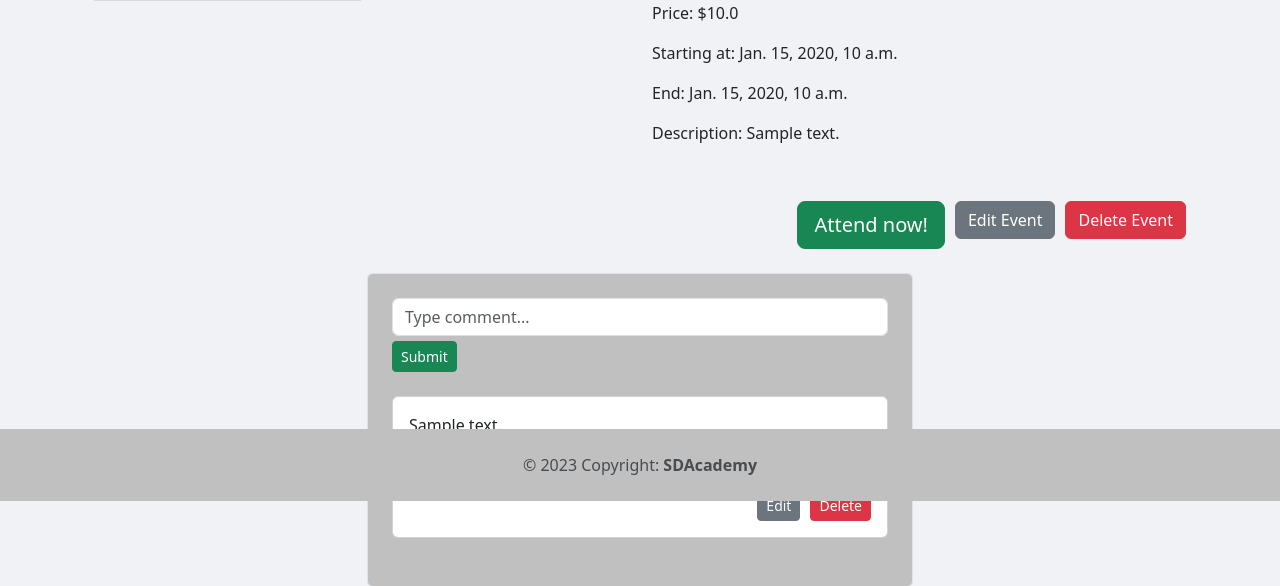
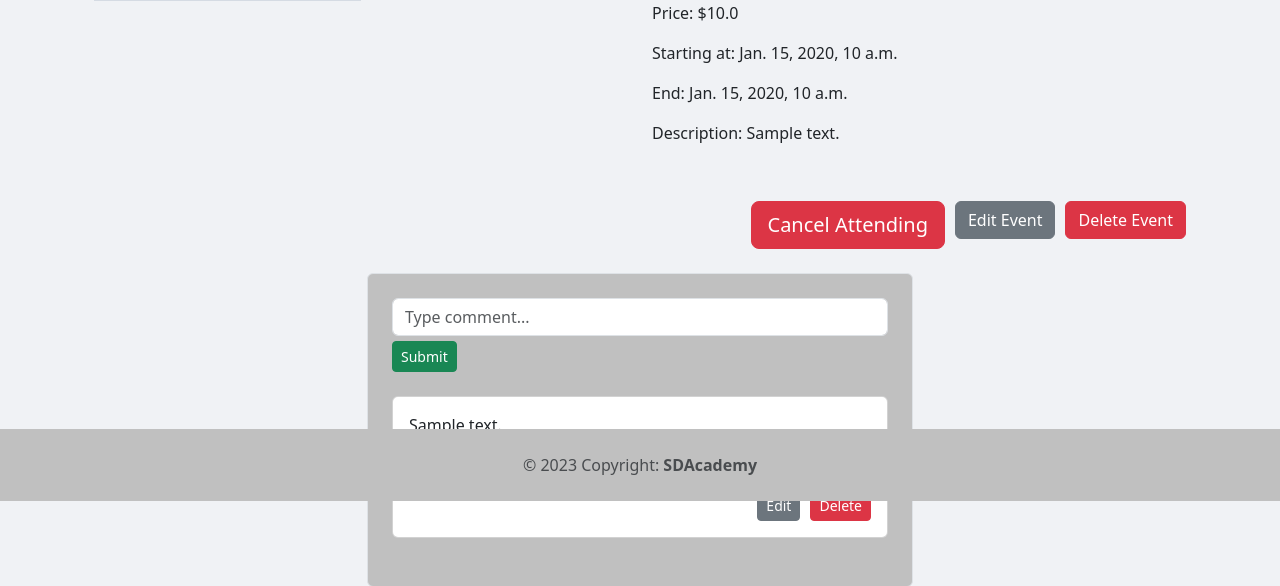
Before and after one commit to Johnny-FTW/EventAggregationService, a Django app: page /event_detail/1/ in a window 1280 px wide. Shown: the part 299-885 px from the top of the page. Run offline with Django 4.2, Linux system fonts and the light colour scheme; a user stored in the database is signed in; tables that the repository leaves empty hold one stand-in row (values such as "Sample post"); grey boxes marked "Sample" are stand-in pictures.

Commit message:
cancel attending

```diff
--- a/EventViewer/models.py
+++ b/EventViewer/models.py
@@ -26,7 +26,7 @@ class Event(Model):
     user_creator = ForeignKey(User, on_delete=DO_NOTHING, null=True)
 
     class Meta:
-        ordering = ['start_at']
+        ordering = ['-start_at']
 
     def __str__(self):
         return self.name
--- a/EventViewer/templates/event_detail.html
+++ b/EventViewer/templates/event_detail.html
@@ -21,15 +21,14 @@
                     <p>Locality: {{ event.city }}</p>
                     <p>Price: ${{ event.price }}</p>
                     <p>Starting at: {{ event.start_at }}</p>
+                    {% if event.end_at %}
                     <p>End: {{ event.end_at }}</p>
-
+                    {% endif %}
                 </div>
                 <p>
                     Description: {{ event.description }}</p>
                 <br>
                 <div class="d-flex flex-row-reverse">
-
-
                     {% if request.user == event.user_creator or request.user.is_superuser %}
                     <div class="mbr-section-btn mt-3"><a class="btn btn-danger display-4"
                                                          href="{% url 'delete_event' pk=event.id %}"
@@ -41,19 +40,28 @@
                             href="{% url 'update_event' pk=event.id %}">Edit Event</a>
                     </div>
 
+                    {% endif %}
 
-                    {% endif %}
+                    {% if request.user in event.user_attend.all %}
+
                     <form method="POST" action="{% url 'attend_event' %}">
-
+                        {% csrf_token %}
+                        <div class="mbr-section-btn mt-3" style="margin-right: 10px;">
+                            <button class="btn btn-lg btn-danger display-4" type="submit" name="event_id"
+                                    value="{{ event.id }}">Cancel Attending
+                            </button>
+                        </div>
+                    </form>
+                    {% else %}
+                    <form method="POST" action="{% url 'attend_event' %}">
                         {% csrf_token %}
                         <div class="mbr-section-btn mt-3" style="margin-right: 10px;">
                             <button class="btn btn-lg btn-success display-4" type="submit" name="event_id"
                                     value="{{ event.id }}">Attend now!
                             </button>
                         </div>
-
                     </form>
-
+                    {% endif %}
 
                 </div>
             </div>
--- a/EventViewer/templates/events.html
+++ b/EventViewer/templates/events.html
@@ -18,7 +18,7 @@
                 <div class="card-body">
                     <h5 class="card-title">{{ event.name }}</h5>
                     <p class="card-text">{{ event.description|slice:":200" }}...</p>
-                    <h5 class="card-text">attendance: {{ event.user_attend.count }}</h5>
+                    <h6 class="card-title">attendance: {{ event.user_attend.count }}</h6>
                     {% if user.is_authenticated %}
                     <a href="{% url 'event_detail_page' event.id  %}" class="btn btn-primary">More Info</a>
                     {% else %}
--- a/EventViewer/views.py
+++ b/EventViewer/views.py
@@ -71,10 +71,14 @@ def attend_event(request):
     if request.method == 'POST':
         pk = request.POST.get('event_id')
         event = Event.objects.get(id=pk)
-        event.user_attend.add(request.user)
-        messages.success(request, "You are attending this event. Have a fun!")
-        return redirect(f'/event_detail/{pk}/')
-    return render(request, 'home.html')
+        if not request.user in event.user_attend.all():
+            event.user_attend.add(request.user)
+            messages.success(request, "You are attending this event. Have a fun!")
+        else:
+            event.user_attend.remove(request.user)
+            messages.info(request, "You are not attending this event.")
+    return redirect(f'/event_detail/{pk}/')
+
 
 
 
```
Also changed, not shown: todo.md (+1 -1 lines).
